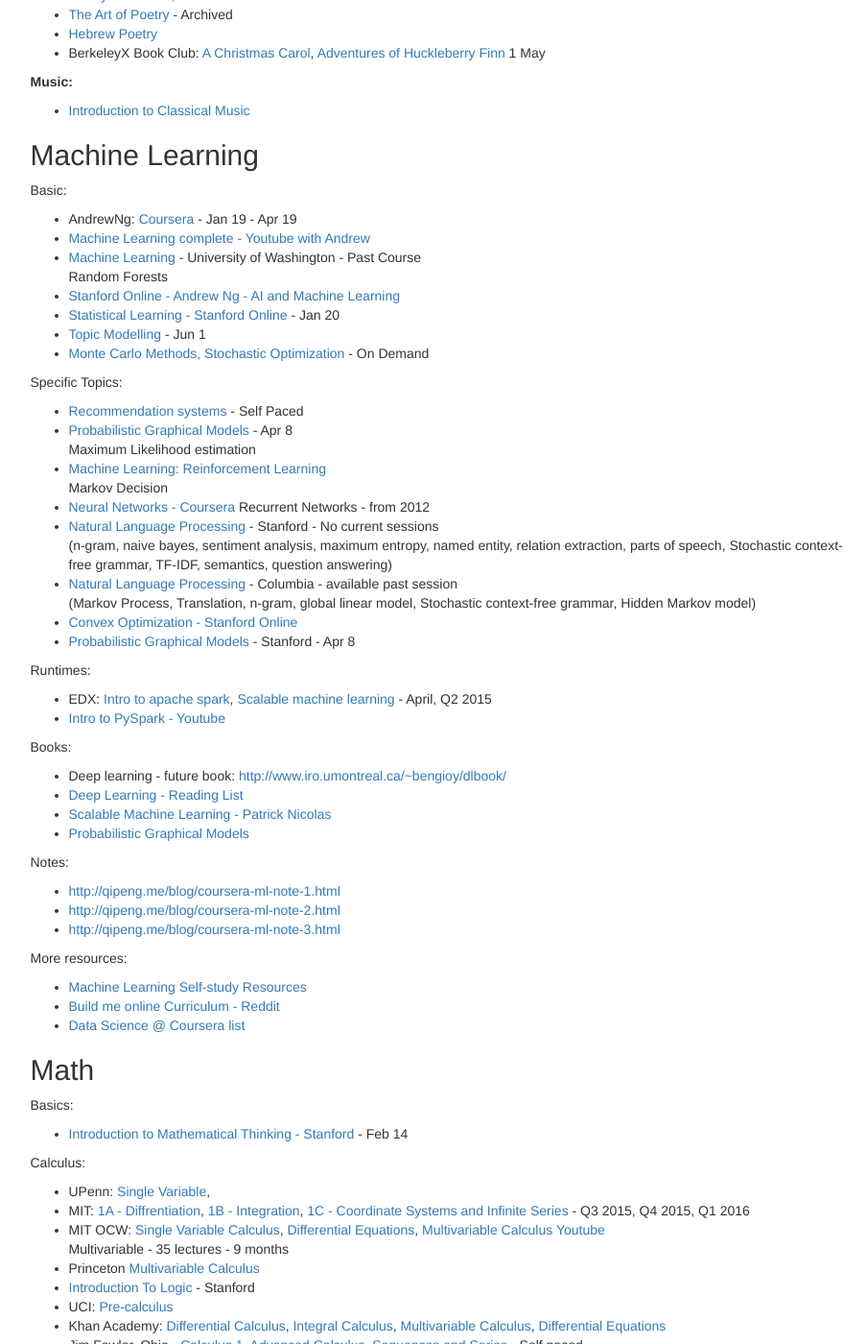
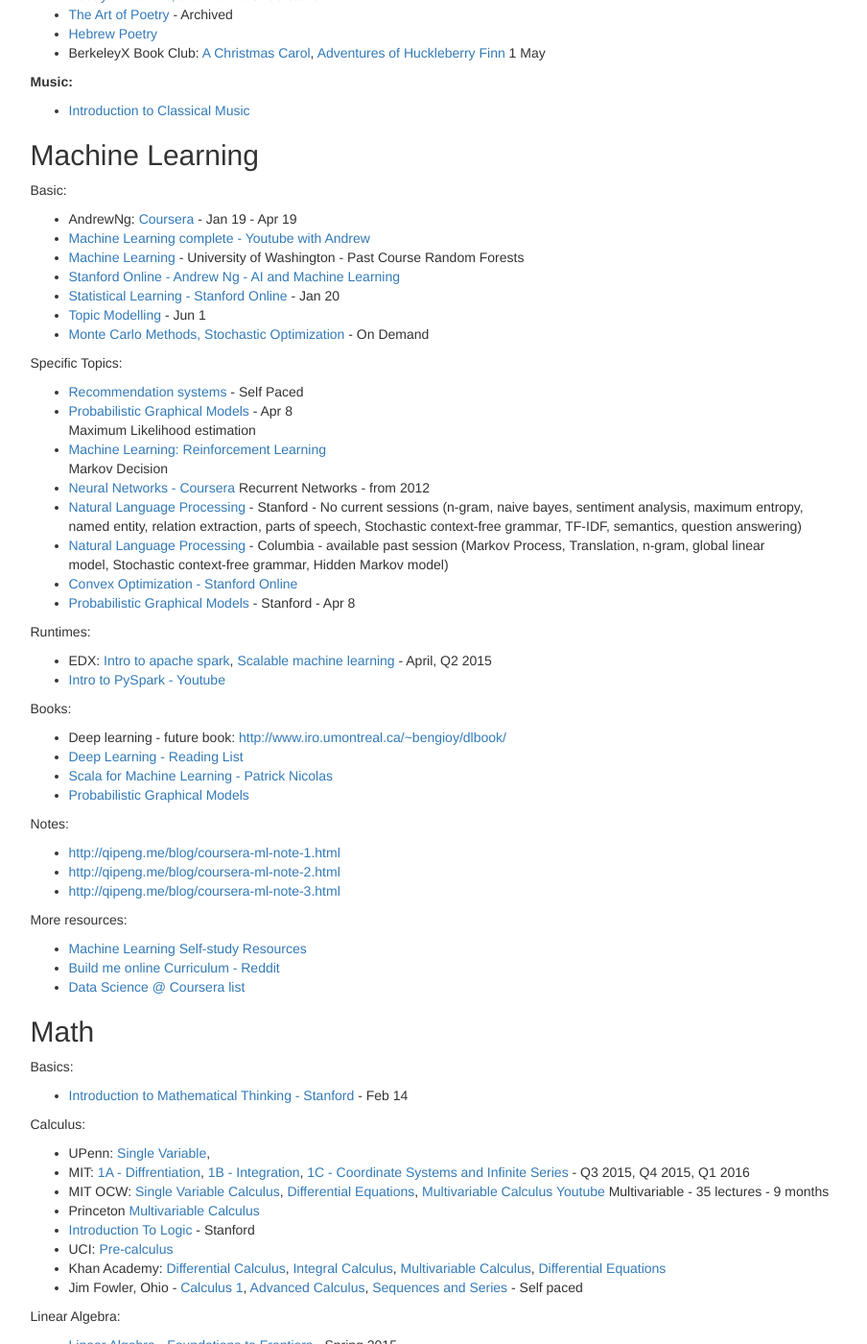
Before and after one commit to yatabani/mb-dev.github.io, a Jekyll site: the page built from resources/courses.md, in a window 1280 px wide and 1400 px high, scrolled down 1725 px. Shown: the whole window at 96% size, without its empty margins (331-1235 px from the left). Built offline with Jekyll 4.4.1, drawn with Linux system fonts in a browser that asks for light colours; nearby versions of some CDN libraries; some of the changed text lies outside the part shown.

Commit message:
minor corrections

```diff
--- a/resources/courses.md
+++ b/resources/courses.md
@@ -43,8 +43,8 @@
 [Part 2](https://www.coursera.org/course/cloudcomputing2),
 [Applications](https://www.coursera.org/course/cloudapplications),
 [Networking](https://www.coursera.org/course/cloudnetworking),
-[Capstone](https://www.coursera.org/course/cloudcapstone) <br/>
-Feb 2 - Mar 5, Mar 26 - Apr 16, Aug 24 - Sep 29, Nov 1 - Dec 15, Oct 26
+[Capstone](https://www.coursera.org/course/cloudcapstone)
+  Feb 2 - Mar 5, Mar 26 - Apr 16, Aug 24 - Sep 29, Nov 1 - Dec 15, Oct 26
 
 **More Resources:**
 
@@ -96,7 +96,7 @@
 
 - AndrewNg: [Coursera](https://www.coursera.org/course/ml) - Jan 19 - Apr 19
 - [Machine Learning complete - Youtube with Andrew](https://www.youtube.com/playlist?list=PL6Xpj9I5qXYEcOhn7TqghAJ6NAPrNmUBH)
-- [Machine Learning](https://class.coursera.org/machlearning-001/lecture/preview) - University of Washington - Past Course<br>
+- [Machine Learning](https://class.coursera.org/machlearning-001/lecture/preview) - University of Washington - Past Course
   Random Forests
 - [Stanford Online - Andrew Ng - AI and Machine Learning](http://see.stanford.edu/see/lecturelist.aspx?coll=348ca38a-3a6d-4052-937d-cb017338d7b1)
 - [Statistical Learning - Stanford Online](https://class.stanford.edu/courses/HumanitiesandScience/StatLearning/Winter2015/about) - Jan 20
@@ -111,9 +111,9 @@
 - [Machine Learning: Reinforcement Learning](https://www.udacity.com/course/ud820) <br>
 Markov Decision
 - [Neural Networks - Coursera](https://www.coursera.org/course/neuralnets) Recurrent Networks - from 2012
-- [Natural Language Processing](https://www.coursera.org/course/nlp) - Stanford - No current sessions<br>
+- [Natural Language Processing](https://www.coursera.org/course/nlp) - Stanford - No current sessions
 (n-gram, naive bayes, sentiment analysis, maximum entropy, named entity, relation extraction, parts of speech, Stochastic context-free grammar, TF-IDF, semantics, question answering)
-- [Natural Language Processing](https://www.coursera.org/course/nlangp) - Columbia - available past session<br>
+- [Natural Language Processing](https://www.coursera.org/course/nlangp) - Columbia - available past session
 (Markov Process, Translation, n-gram, global linear model, Stochastic context-free grammar, Hidden Markov model)
 - [Convex Optimization - Stanford Online](https://class.stanford.edu/courses/Engineering/CVX101/Winter2014/about)
 - [Probabilistic Graphical Models](https://www.coursera.org/course/pgm) - Stanford - Apr 8
@@ -127,7 +127,7 @@
 
 - Deep learning - future book: [http://www.iro.umontreal.ca/~bengioy/dlbook/](http://www.iro.umontreal.ca/~bengioy/dlbook/)
 - [Deep Learning - Reading List](http://deeplearning.net/reading-list/)
-- [Scalable Machine Learning - Patrick Nicolas](http://www.amazon.com/Scala-Machine-Learning-Patrick-Nicolas/dp/1783558741)
+- [Scala for Machine Learning - Patrick Nicolas](http://www.amazon.com/Scala-Machine-Learning-Patrick-Nicolas/dp/1783558741)
 - [Probabilistic Graphical Models](https://github.com/JimmyLin192/GraphicalModel/blob/master/Probabilistic%20Graphical%20Models%20Principles%20and%20Techniques.pdf)
 
 Notes:
@@ -152,7 +152,7 @@
 - UPenn: [Single Variable](https://www.coursera.org/course/calcsing),
 - MIT: [1A - Diffrentiation](https://www.edx.org/course/calculus-1a-differentiation-mitx-18-01-1x),
 [1B - Integration](https://www.edx.org/course/calculus-1b-integration-mitx-18-01-2x), [1C - Coordinate Systems and Infinite Series](https://www.edx.org/course/calculus-1c-coordinate-systems-infinite-mitx-18-01-3x) - Q3 2015, Q4 2015, Q1 2016
-- MIT OCW: [Single Variable Calculus](http://ocw.mit.edu/courses/mathematics/18-01-single-variable-calculus-fall-2006/video-lectures/), [Differential Equations](https://www.youtube.com/playlist?list=PL64BDFBDA2AF24F7E), [Multivariable Calculus](http://ocw.mit.edu/courses/mathematics/18-02-multivariable-calculus-fall-2007/) [Youtube](https://www.youtube.com/playlist?list=PL4C4C8A7D06566F38)<br>
+- MIT OCW: [Single Variable Calculus](http://ocw.mit.edu/courses/mathematics/18-01-single-variable-calculus-fall-2006/video-lectures/), [Differential Equations](https://www.youtube.com/playlist?list=PL64BDFBDA2AF24F7E), [Multivariable Calculus](http://ocw.mit.edu/courses/mathematics/18-02-multivariable-calculus-fall-2007/) [Youtube](https://www.youtube.com/playlist?list=PL4C4C8A7D06566F38)
 Multivariable - 35 lectures - 9 months
 - Princeton [Multivariable Calculus](https://www.youtube.com/playlist?list=PLGqzsq0erqU7h6_bpE-CgJp4iX5aRju28)
 - [Introduction To Logic](https://www.coursera.org/course/intrologic) - Stanford
@@ -167,7 +167,7 @@
 
 - [Linear Algebra - Foundations to Frontiers](https://www.edx.org/course/linear-algebra-foundations-frontiers-utaustinx-ut-5-02x) - Spring 2015
 - Applications of Linear Algebra [Part 1](https://www.edx.org/course/applications-linear-algebra-part-1-davidsonx-d003x-1), [Part 2](https://www.edx.org/course/applications-linear-algebra-part-2-davidsonx-d003x-2), 23 Feb, 6 Apr
-- [Linear Algebra - MIT Open Courseware](http://ocw.mit.edu/courses/mathematics/18-06-linear-algebra-spring-2010/video-lectures/)  [Youtube](https://www.youtube.com/playlist?list=PL49CF3715CB9EF31D) - (Fourier Series etc.)<br>
+- [Linear Algebra - MIT Open Courseware](http://ocw.mit.edu/courses/mathematics/18-06-linear-algebra-spring-2010/video-lectures/)  [Youtube](https://www.youtube.com/playlist?list=PL49CF3715CB9EF31D) - (Fourier Series etc.)
 34 lectures - 9 months, [Book - Amazon](http://www.amazon.com/gp/product/0980232716/ref=as_li_tl?ie=UTF8&camp=1789&creative=9325&creativeASIN=0980232716&linkCode=as2&tag=moshberg-20&linkId=WQOBVOWUE4LMKX3Q)
 - [http://jackschaedler.github.io/circles-sines-signals/](http://jackschaedler.github.io/circles-sines-signals/) - Fourier Transform, circle, sine, cosine
 - [http://www.complexityexplorer.org/online-courses/18-mathematics-for-complex-systems](http://www.complexityexplorer.org/online-courses/18-mathematics-for-complex-systems) - Self Pace
@@ -189,11 +189,11 @@
 
 How much math for ML?
 
-[What math subjects for machine learning (Stack Overflow)](http://stats.stackexchange.com/questions/68793/what-math-subjects-would-you-suggest-to-prepare-for-data-mining-and-machine-lear)
+- [What math subjects for machine learning (Stack Overflow)](http://stats.stackexchange.com/questions/68793/what-math-subjects-would-you-suggest-to-prepare-for-data-mining-and-machine-lear)
 
 More Resources:
 
-[Theoretical Computer Science Cheat Sheet](Theoretical Computer Science Cheat Sheet)
+- [Theoretical Computer Science Cheat Sheet](Theoretical Computer Science Cheat Sheet)
 
 ## Programming Lanuages
 
```
Also changed, not shown: other parts of resources/courses.md (+4 -3 lines).
